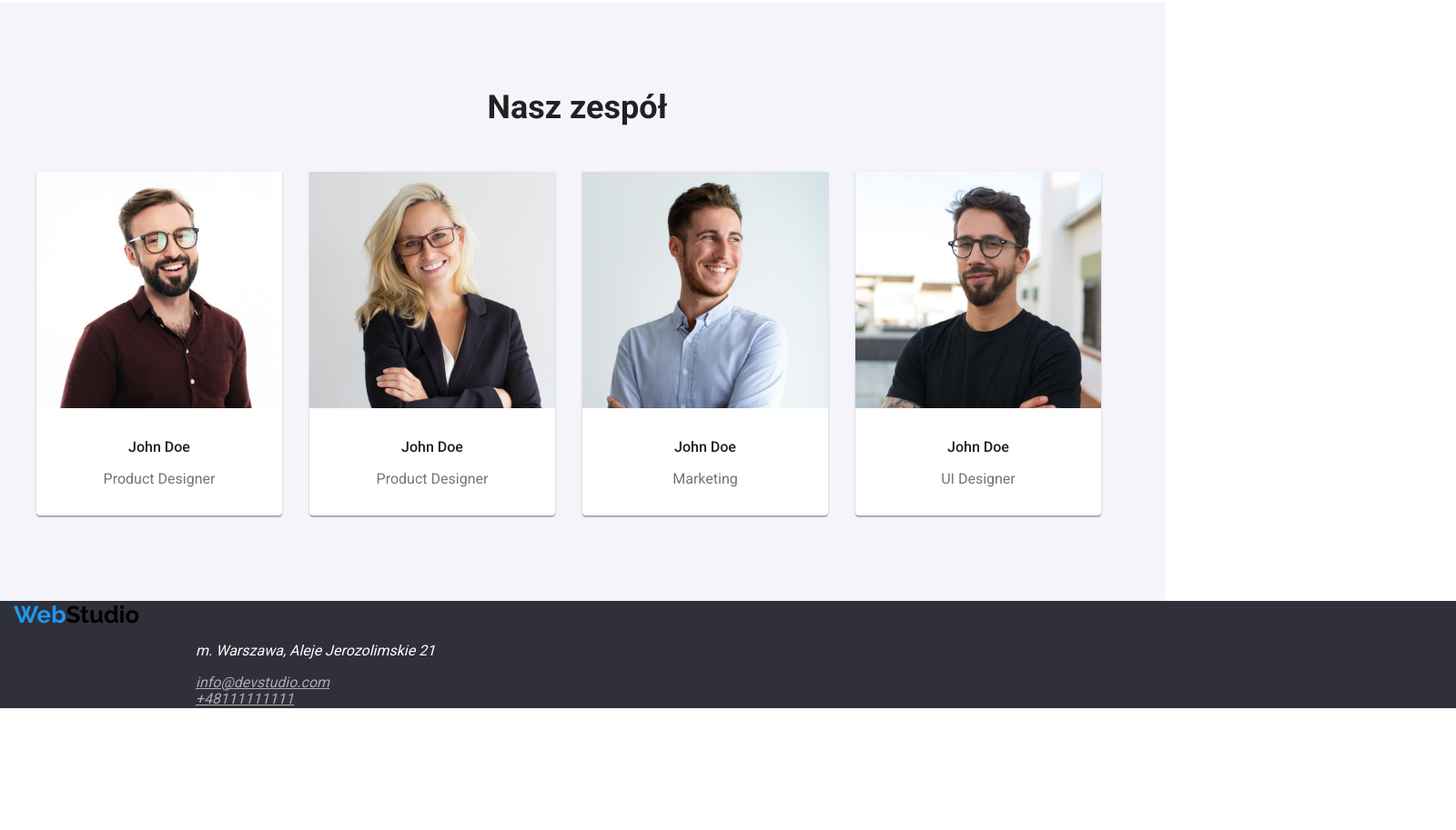
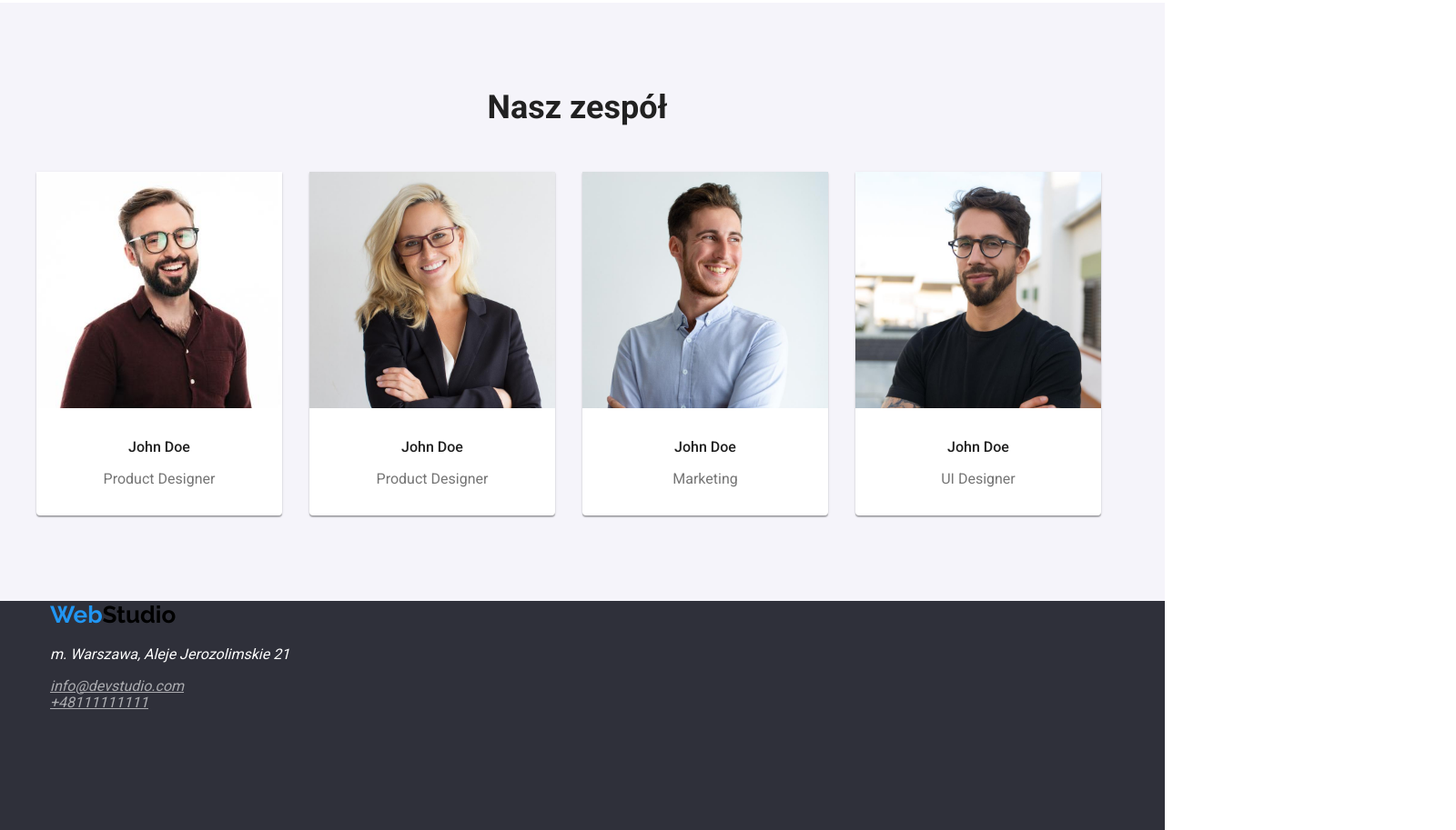
Before and after one commit to malwinaknie/goit-markup-hw-08, a plain HTML site: page index.html in a window 1280 px wide. Shown: the part 1480-2393 px from the top of the page at 91% size, 1600 px wide, since content can reach past the window. Before the commit the page ends 2259 px from the top, so only its background shows below. Drawn offline with nearby package versions, Linux system fonts and the light colour scheme.

Commit message:
Updated style.css

```diff
--- a/css/styles.css
+++ b/css/styles.css
@@ -21,10 +21,14 @@ body {
 }
 
 .container {
-    display: flex;
     width: 1200px;
     margin: 0 auto;
-}
+  }
+
+header {
+    width: 100%;
+    background: #FFFFFF;
+  }
 
 .header-positioning {
     display: flex;
@@ -195,28 +199,30 @@ h1 {
 
 .footer-style {
     background-color: var(--background-color);
-    width: 1600px;
+    width: 100%;
+    height: 252px;
     display: block;
 }
 
-.address {
+#address {
     font-family: var(--Roboto);
     color: var(--primary-address-color);
     line-height: 1.17;
     display: block;
-    margin-left: 215px;
+    margin-top: 20px;
+    margin-left: 15px;
 }
 
-.address .footer-contacts {
+#address .footer-contacts {
     color: var(--secondary-address-color);
     display: block;
 }
 
-.address .footer-contacts:hover {
+#address .footer-contacts:hover {
     color: var(--brand-color);
 }
 
-.address .footer-contacts:focus {
+#address .footer-contacts:focus {
     color: var(--brand-color);
 }
 
@@ -293,4 +299,5 @@ h3 {
 }
 
 .footer-style .logo {
+    margin-left: 15px;
 }
--- a/index.html
+++ b/index.html
@@ -91,7 +91,7 @@
             </section>
 
             <section class=" what-we-do-section-pictures">
-                <h2 class="container section-title">Czym się zajmujemy</h2>
+                <h2 class="container section-title">Czym się zajmujemy</h2>
                 <ul>
                     <li>
                         <img
@@ -167,9 +167,10 @@
             </div>
             </section>
         </main>
-        <footer class="container footer-style">
+        <footer class="footer-style">
+            <div class="container">
             <a class="logo" href="#"><span>Web</span>Studio</a>
-            <address class="address">
+            <address id="address">
                 <p>m. Warszawa, Aleje Jerozolimskie 21</p>
                 <a class="footer-contacts" href="mailto:info@devstudio.com"
                     >info@devstudio.com</a
@@ -178,6 +179,7 @@
                     >+48111111111</a
                 >
             </address>
+        </div>
         </footer>
     </body>
 </html>
```
